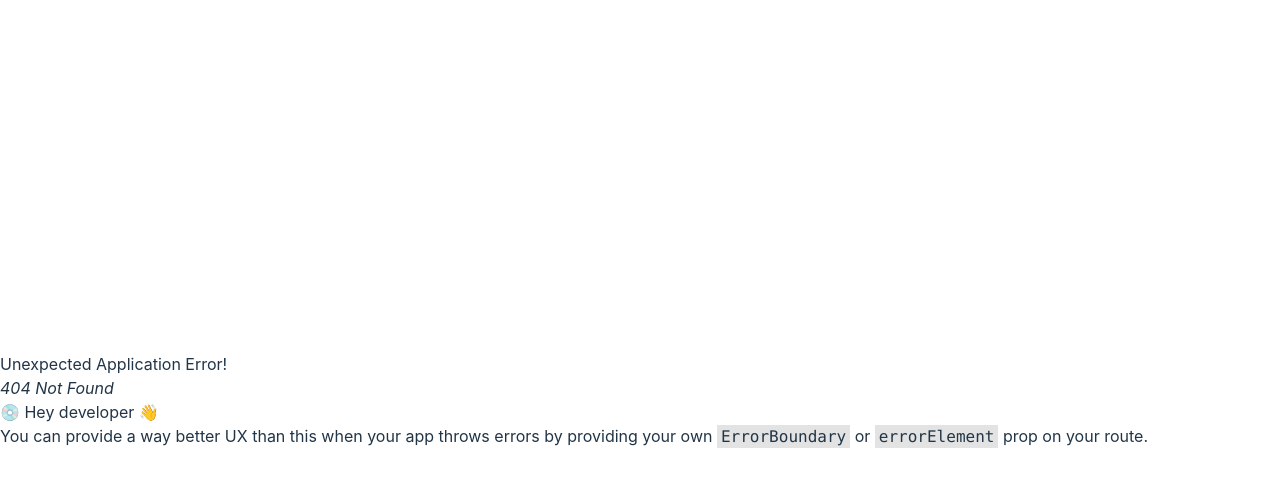
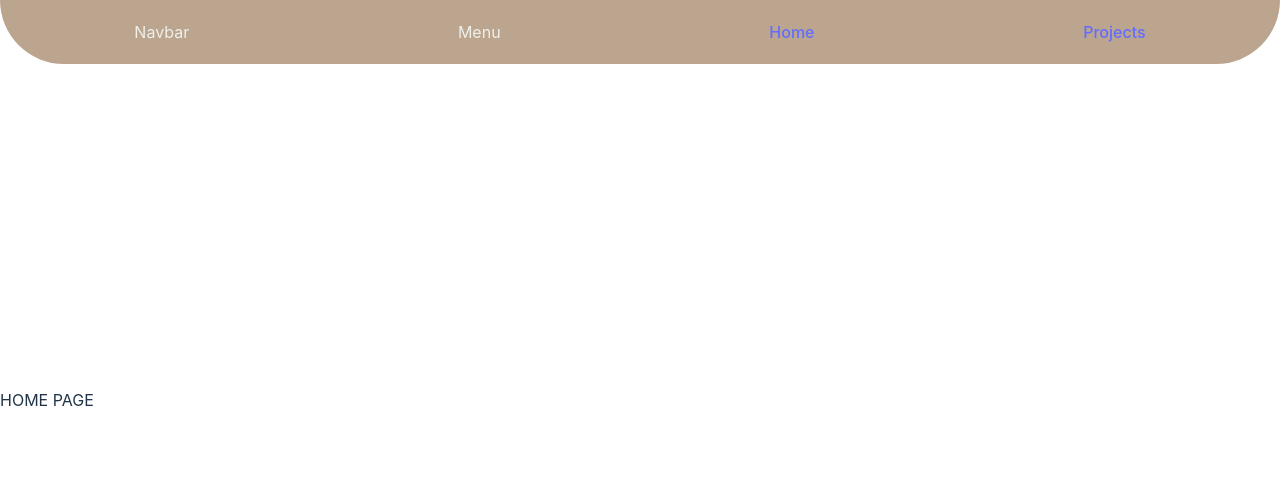
Before and after one commit to bimafahimna/React-TypeScript-Web-Portofolio, a React (Vite) app in the folder front-end/: page /home in a window 1280 px wide. Before the commit this address had no page. Shown: the top 486 px of the page. Built offline with nearby package versions, Linux system fonts and the light colour scheme.

Commit message:
feat: add projects component and route

```diff
--- a/front-end/src/app/router/index.tsx
+++ b/front-end/src/app/router/index.tsx
@@ -1,15 +1,29 @@
-import { RouterProvider, createBrowserRouter } from 'react-router-dom';
+import {
+	RouterProvider,
+	createBrowserRouter,
+	redirect,
+} from 'react-router-dom';
 import MainLayout from '../../components/layouts/MainLayout';
 import HomePage from '../../pages/Home';
 import App from '../../App';
+import ProjectsPage from '../../pages/Projects';
 
 const router = createBrowserRouter([
 	{
+		path: '/',
 		element: <MainLayout />,
 		children: [
 			{
-				path: '/',
+				index: true,
+				loader: async () => redirect('/home'),
+			},
+			{
+				path: 'home',
 				element: <HomePage />,
+			},
+			{
+				path: 'projects',
+				element: <ProjectsPage />,
 			},
 		],
 	},
--- a/front-end/src/components/ui/Navbar/index.tsx
+++ b/front-end/src/components/ui/Navbar/index.tsx
@@ -1,8 +1,12 @@
+import { NavLink } from 'react-router-dom';
+
 const Navbar = () => {
 	return (
 		<nav className=" bg-beige fixed top-0 left-0 ring-0 w-screen h-16 rounded-b-[100px] flex justify-around items-center text-off-white">
 			<div>Navbar</div>
 			<div>Menu</div>
+			<NavLink to={'/home'}>Home</NavLink>
+			<NavLink to={'/projects'}>Projects</NavLink>
 		</nav>
 	);
 };
--- a/front-end/src/pages/Home/index.tsx
+++ b/front-end/src/pages/Home/index.tsx
@@ -1,5 +1,9 @@
 const HomePage = () => {
-	return <div>HomePage</div>;
+	return (
+		<section>
+			<div>HOME PAGE</div>
+		</section>
+	);
 };
 
 export default HomePage;
--- /dev/null
+++ b/front-end/src/pages/Projects/index.tsx
@@ -0,0 +1,9 @@
+const ProjectsPage = () => {
+	return (
+		<section>
+			<div>PROJECTS PAGE</div>
+		</section>
+	);
+};
+
+export default ProjectsPage;
```
